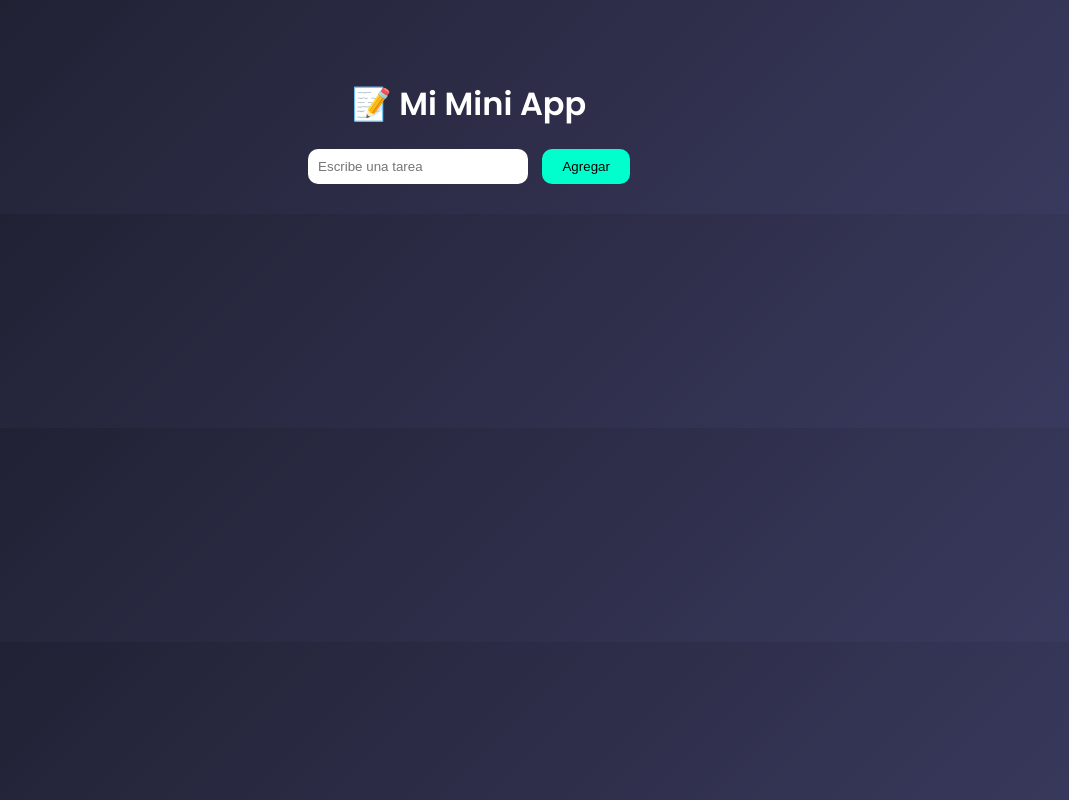
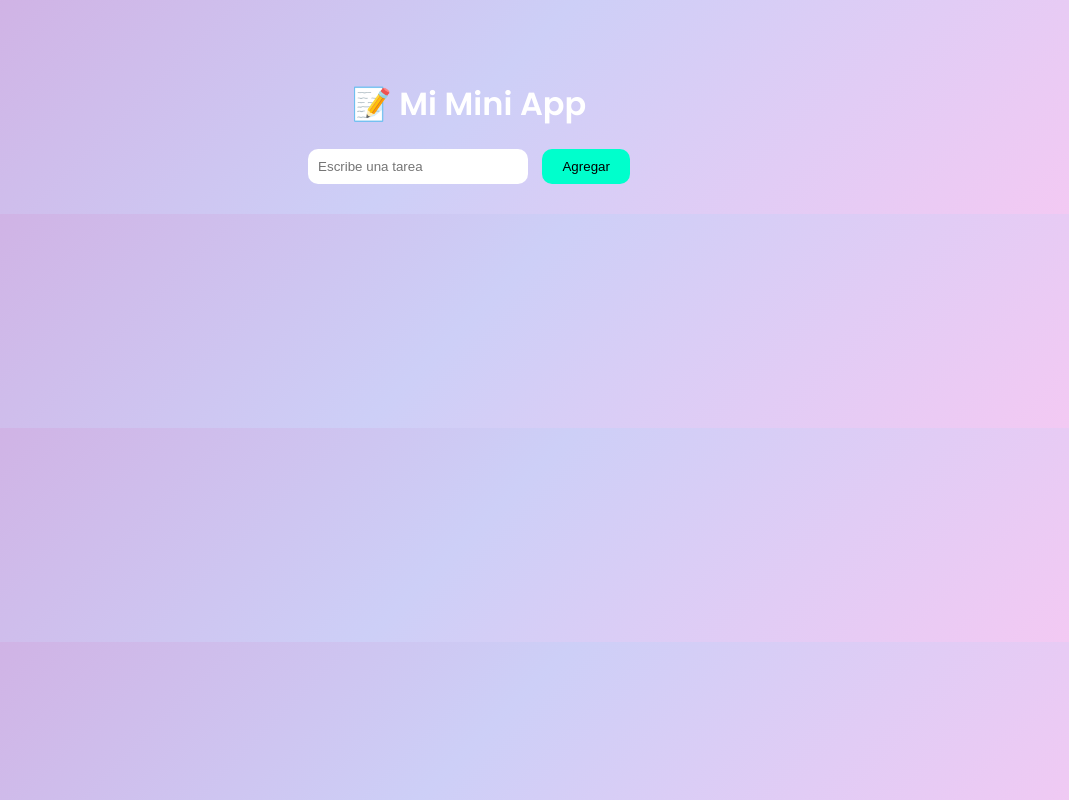
Before and after one commit to dayana020/miprueba, a plain HTML site: page index.html in a window 1280 px wide. Shown: the whole page, without its empty margins (171-1240 px from the left). Drawn offline with Linux system fonts and the light colour scheme.

Commit message:
Update index.html

```diff
--- a/index.html
+++ b/index.html
@@ -9,7 +9,7 @@
   <style>
     body {
       font-family: 'Poppins', sans-serif;
-      background: linear-gradient(135deg, #1e1e2f, #3a3a5f);
+      background: linear-gradient(135deg, #D1ABE0, #CDCFF7, #F5C9F3);
       color: white;
       text-align: center;
       margin: 0;
```
